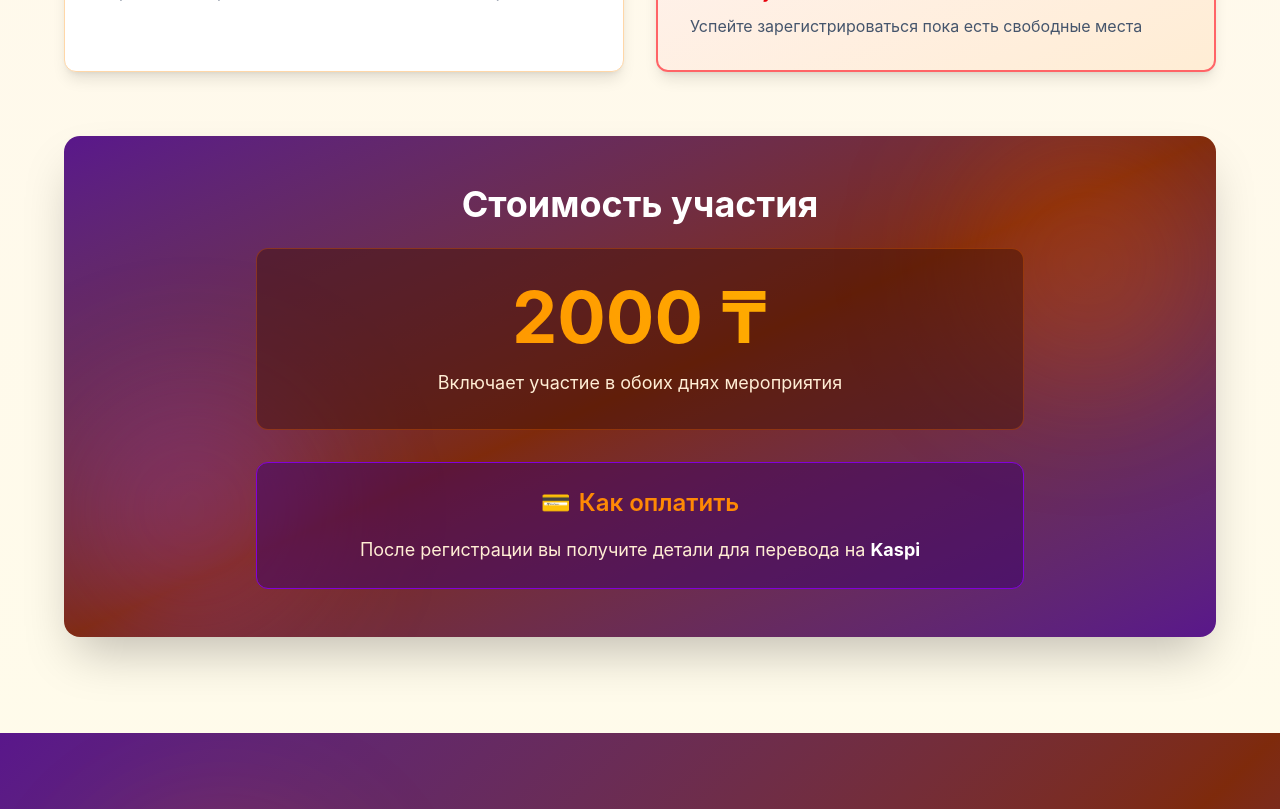
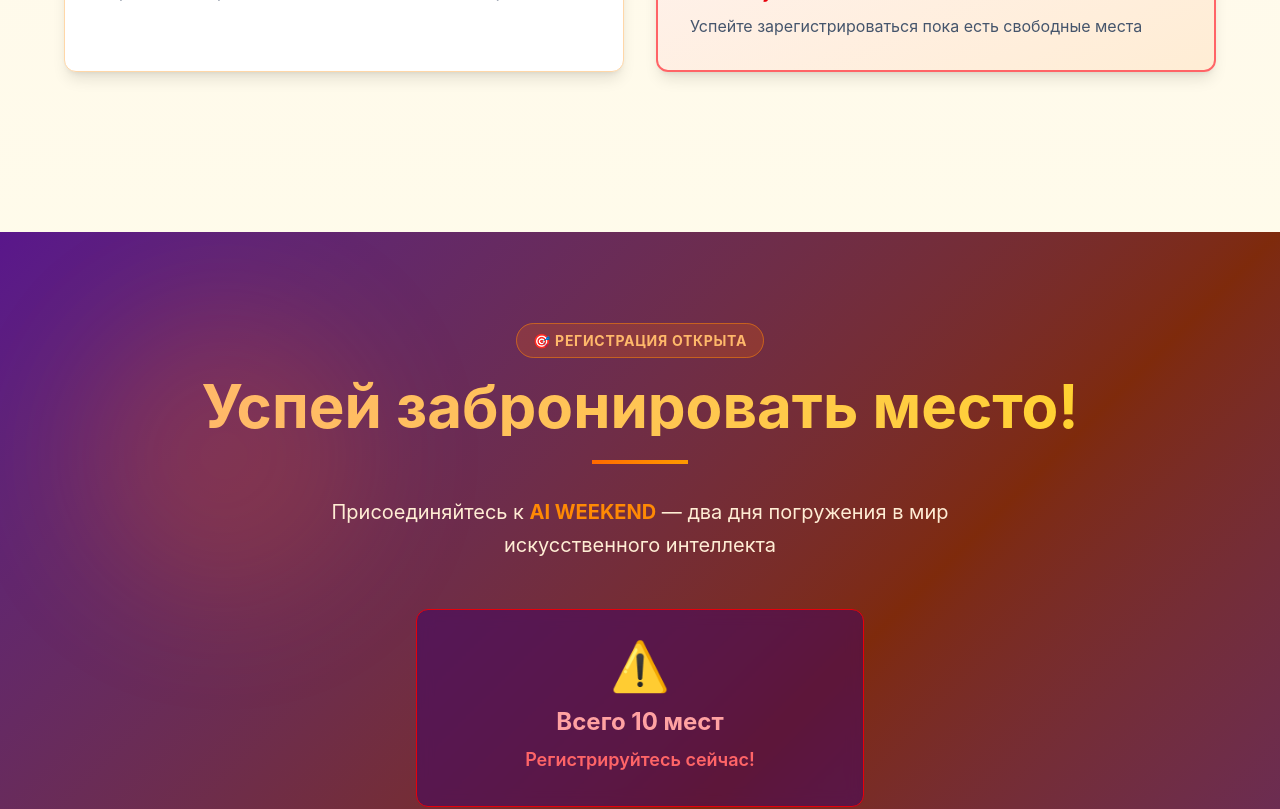
Before and after one commit to bakytzhanovaaigerimk-commits/ai-weekend-landing, a Next.js app: page / in a window 1280 px wide. Shown: the part 1640-2449 px from the top of the page. Built offline with nearby package versions, Linux system fonts and the light colour scheme.

Commit message:
Remove pricing and payment information

```diff
--- a/app/components/About.tsx
+++ b/app/components/About.tsx
@@ -50,32 +50,6 @@ export default function About() {
           </div>
         </div>
 
-        {/* Pricing section */}
-        <div className="bg-gradient-to-br from-purple-900 via-orange-900 to-purple-900 text-white p-12 rounded-2xl shadow-2xl relative overflow-hidden">
-          {/* Background decoration */}
-          <div className="absolute top-0 right-0 w-64 h-64 bg-orange-500/20 rounded-full blur-3xl"></div>
-          <div className="absolute bottom-0 left-0 w-64 h-64 bg-purple-500/20 rounded-full blur-3xl"></div>
-
-          <div className="max-w-3xl mx-auto text-center relative z-10">
-            <h3 className="text-4xl font-bold mb-6">Стоимость участия</h3>
-            <div className="bg-orange-950/50 p-8 rounded-xl border border-orange-500/30 mb-8">
-              <div className="text-7xl font-bold bg-gradient-to-r from-orange-400 to-amber-400 bg-clip-text text-transparent mb-4">
-                2000 ₸
-              </div>
-              <p className="text-orange-100 text-lg">
-                Включает участие в обоих днях мероприятия
-              </p>
-            </div>
-            <div className="bg-purple-950/50 p-6 rounded-xl border border-purple-700">
-              <h4 className="text-2xl font-semibold mb-4 text-orange-400 flex items-center justify-center gap-2">
-                <span>💳</span> Как оплатить
-              </h4>
-              <p className="text-orange-100 text-lg leading-relaxed">
-                После регистрации вы получите детали для перевода на <span className="font-bold text-white">Kaspi</span>
-              </p>
-            </div>
-          </div>
-        </div>
       </div>
     </section>
   );
--- a/app/components/RegistrationForm.tsx
+++ b/app/components/RegistrationForm.tsx
@@ -28,16 +28,11 @@ export default function RegistrationForm() {
         </div>
 
         {/* Highlights */}
-        <div className="grid md:grid-cols-2 gap-6 mb-12 max-w-2xl mx-auto">
-          <div className="bg-purple-950/50 border border-orange-700 p-6 backdrop-blur-sm hover:border-orange-500 transition-all">
-            <div className="text-4xl mb-3">💰</div>
-            <h3 className="text-orange-300 font-bold mb-2">2000 ₸</h3>
-            <p className="text-orange-200/70 text-sm">Доступная цена участия</p>
-          </div>
-          <div className="bg-purple-950/50 border border-red-600 p-6 backdrop-blur-sm hover:border-red-500 transition-all">
-            <div className="text-4xl mb-3">⚠️</div>
-            <h3 className="text-red-300 font-bold mb-2">Всего 10 мест</h3>
-            <p className="text-red-400 text-sm font-semibold">Регистрируйтесь сейчас!</p>
+        <div className="mb-12 max-w-md mx-auto">
+          <div className="bg-purple-950/50 border border-red-600 p-8 backdrop-blur-sm hover:border-red-500 transition-all rounded-xl text-center">
+            <div className="text-5xl mb-4">⚠️</div>
+            <h3 className="text-red-300 font-bold text-2xl mb-2">Всего 10 мест</h3>
+            <p className="text-red-400 text-lg font-semibold">Регистрируйтесь сейчас!</p>
           </div>
         </div>
 
@@ -66,20 +61,13 @@ export default function RegistrationForm() {
         </div>
 
         {/* Additional info */}
-        <div className="mt-12 grid md:grid-cols-2 gap-6">
-          <div className="bg-purple-950/40 border border-orange-700 p-6 backdrop-blur-sm rounded-xl">
-            <h4 className="text-orange-400 font-bold mb-3 flex items-center gap-2">
-              <span className="text-2xl">📍</span> Место проведения
+        <div className="mt-12 max-w-md mx-auto">
+          <div className="bg-purple-950/40 border border-orange-700 p-6 backdrop-blur-sm rounded-xl text-center">
+            <h4 className="text-orange-400 font-bold mb-3 flex items-center justify-center gap-2 text-xl">
+              <span className="text-3xl">📍</span> Место проведения
             </h4>
-            <p className="text-orange-100">г. Астана</p>
-            <p className="text-orange-200/60 text-sm mt-1">Адрес будет отправлен после регистрации</p>
-          </div>
-          <div className="bg-purple-950/40 border border-orange-700 p-6 backdrop-blur-sm rounded-xl">
-            <h4 className="text-orange-400 font-bold mb-3 flex items-center gap-2">
-              <span className="text-2xl">💳</span> Оплата
-            </h4>
-            <p className="text-orange-100">Kaspi перевод</p>
-            <p className="text-orange-200/60 text-sm mt-1">Детали придут после регистрации</p>
+            <p className="text-orange-100 text-lg">г. Астана</p>
+            <p className="text-orange-200/60 text-sm mt-2">Адрес будет отправлен после регистрации</p>
           </div>
         </div>
       </div>
```
